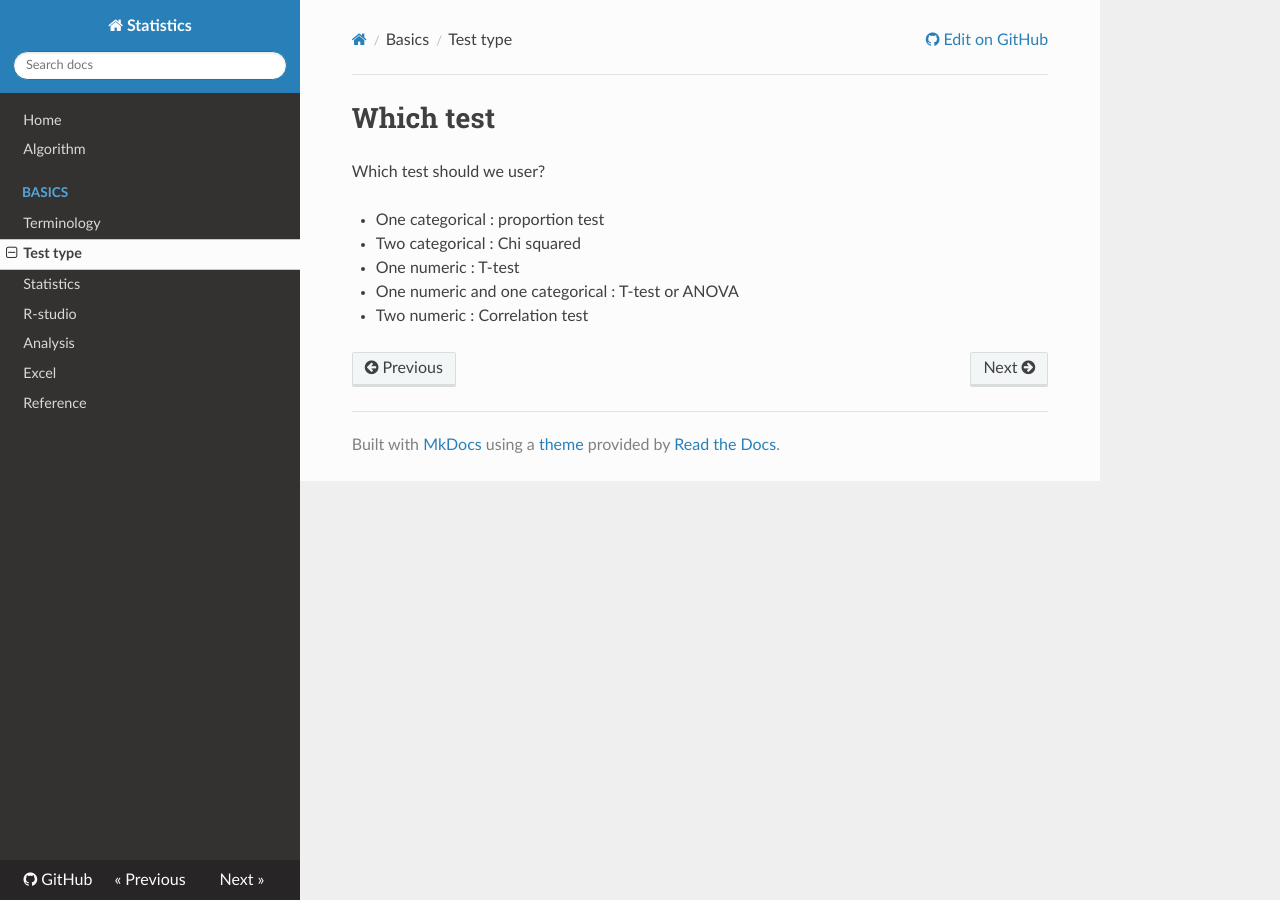
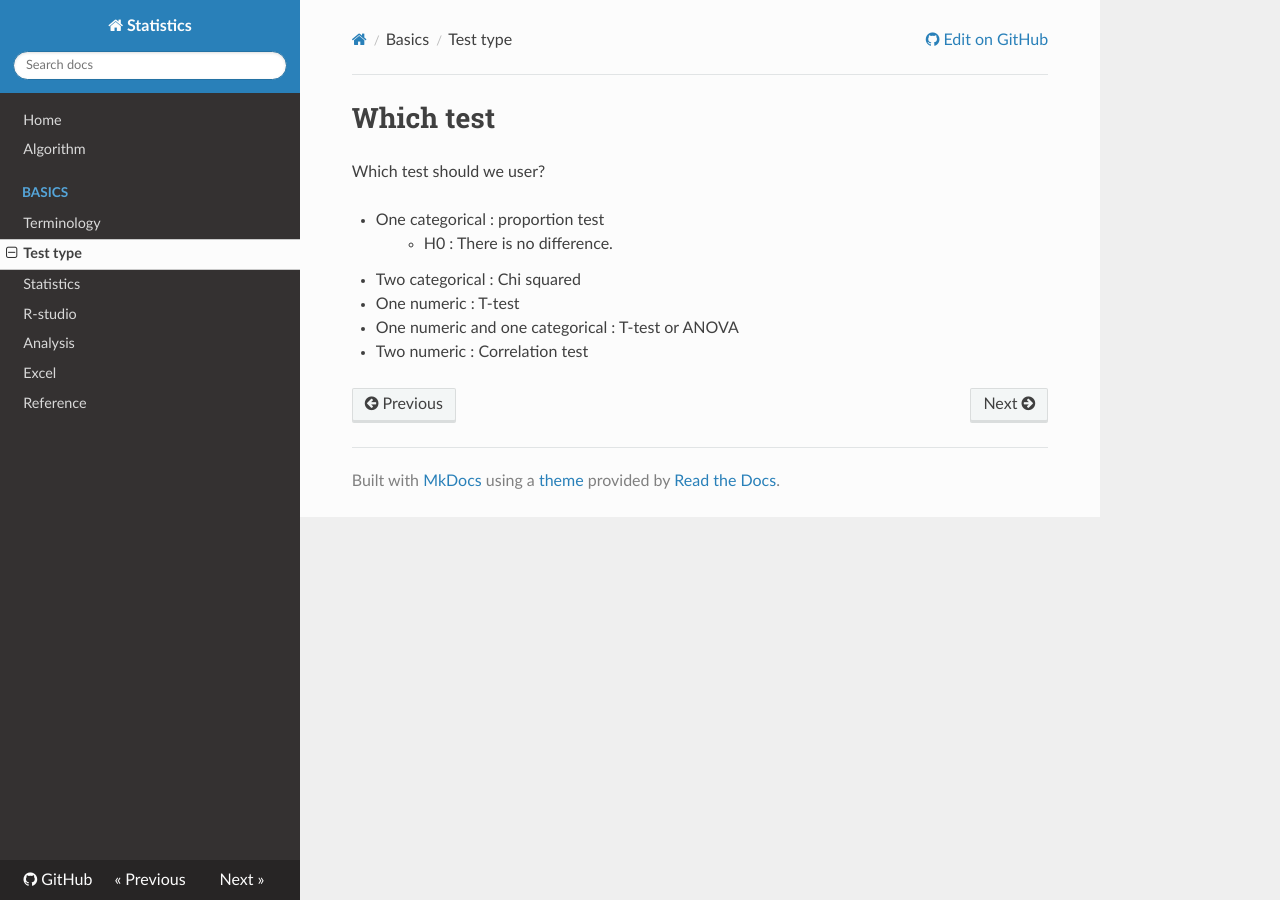
Before and after one commit to WonyoungCho/Statistics, an MkDocs documentation site: the page built from docs/which_test.md, in a window 1280 px wide. Built offline with MkDocs 1.6.1, drawn with Linux system fonts in a browser that asks for light colours; nearby versions of some CDN libraries; old or Windows-style settings are respelled for this version of MkDocs.

Commit message:
Update which_test.md

```diff
--- a/docs/which_test.md
+++ b/docs/which_test.md
@@ -3,6 +3,7 @@
 Which test should we user?
 
 - One categorical : proportion test
+> - H0 : There is no difference.
 - Two categorical : Chi squared
 - One numeric : T-test
 - One numeric and one categorical : T-test or ANOVA
```
